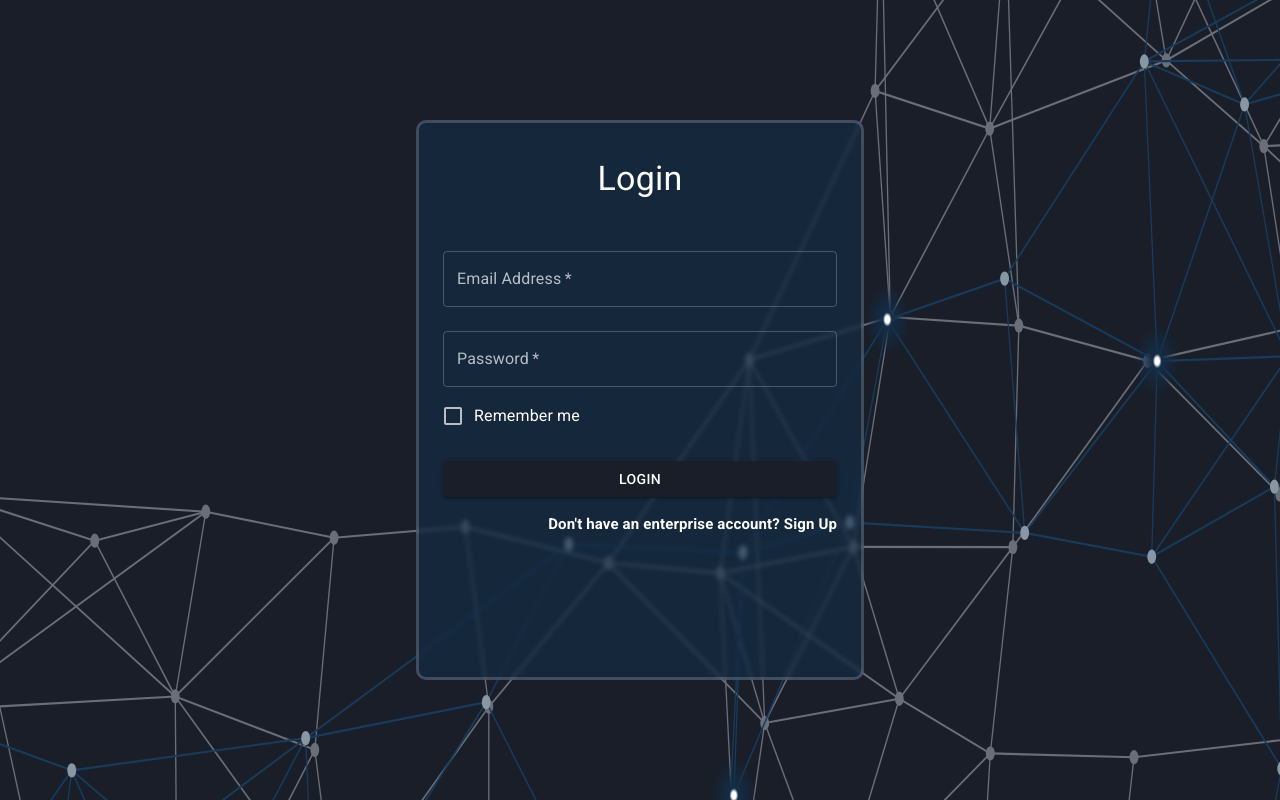
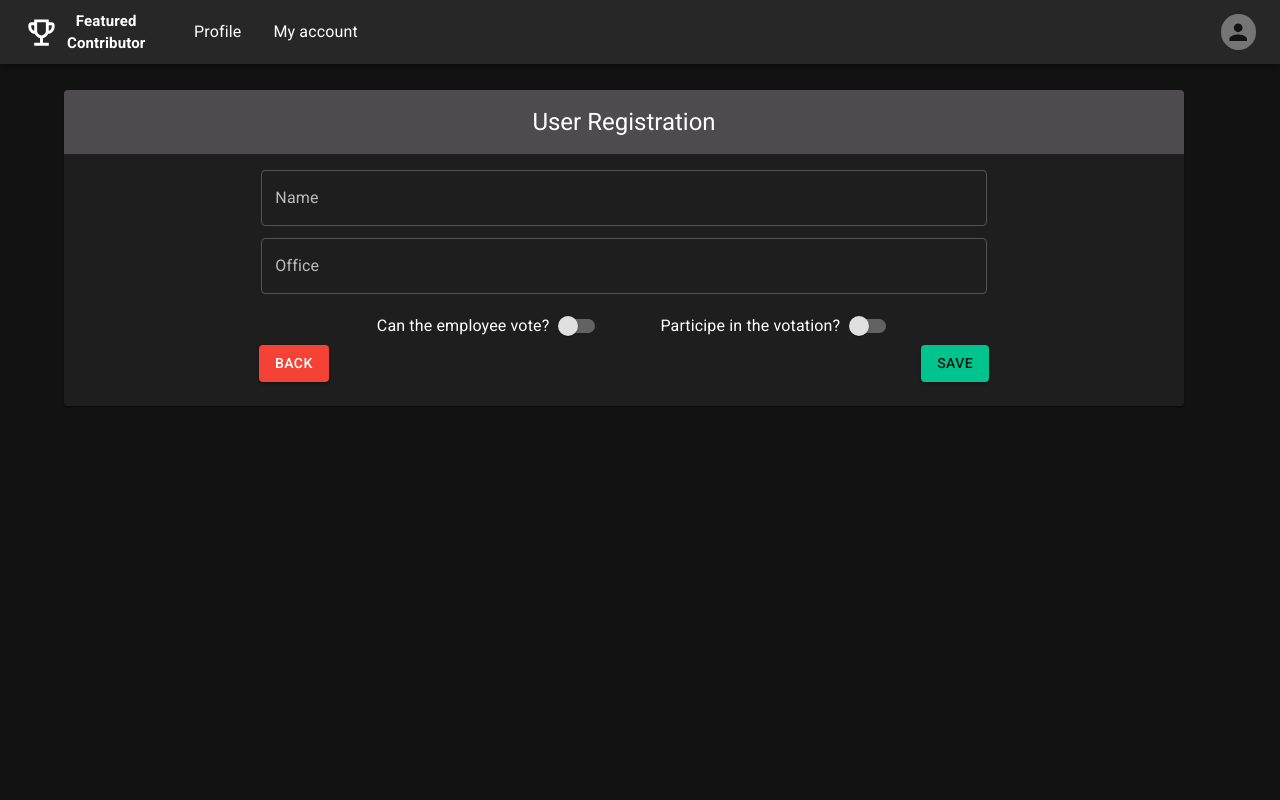
Before and after one commit to douglaszapelini/ProfessionalOfTheMonth, a React (Vite) app in the folder tcc-frontend/: page / in a window 1280 px wide. Built offline with nearby package versions, Linux system fonts and the light colour scheme.

Commit message:
Insert new page

```diff
--- a/tcc-frontend/src/App.tsx
+++ b/tcc-frontend/src/App.tsx
@@ -25,8 +25,8 @@ function App() {
     <ThemeProvider theme={darkTheme}>
       <CssBaseline/>
       <div className="App">
-        {/* <Account index={1} value={"1"}/> */}
-        <Login></Login>
+        <Account index={1} value={"1"}/>
+        {/* <Login></Login> */}
       </div>
     </ThemeProvider>
   )
--- a/tcc-frontend/src/components/MenuComponent.tsx
+++ b/tcc-frontend/src/components/MenuComponent.tsx
@@ -28,7 +28,7 @@ class MenuComponent extends Component<MenuComponentProps, MenuComponentState> {
         return (
             <AppBar>
                 <Toolbar >
-                    <Grid container direction="row" md={1.5}>
+                    <Grid container direction="row" xs={1.5}>
                         <Grid item sx={{display:'flex', alignItems: 'center'}}>
                             <EmojiEventsOutlinedIcon  sx={{fontSize:'35px'}}/>
                         </Grid>
@@ -41,7 +41,7 @@ class MenuComponent extends Component<MenuComponentProps, MenuComponentState> {
                             </Typography>
                         </Grid>
                     </Grid>
-                    <Grid container direction="row" md={8.5}>
+                    <Grid container direction="row" xs={8.5}>
                         <Grid item sx={{marginLeft:'0px'}}>
                             <MenuItem onClick={this.handleClose}>Profile</MenuItem>
                         </Grid>
@@ -49,7 +49,7 @@ class MenuComponent extends Component<MenuComponentProps, MenuComponentState> {
                             <MenuItem onClick={this.handleClose}>My account</MenuItem>
                         </Grid>
                     </Grid>
-                    <Grid container direction="row-reverse" md={2}>
+                    <Grid container direction="row-reverse" xs={2}>
                         <Grid item sx={{display:'flex', alignItems: 'center'}}>
                             <Avatar
                                 sx={{ width: '2.2rem', height: '2.2rem', cursor: 'pointer' }}
--- /dev/null
+++ b/tcc-frontend/src/components/UserForm.tsx
@@ -0,0 +1,135 @@
+import { Visibility, VisibilityOff } from "@mui/icons-material";
+import { Button, Card, CardContent, CardHeader, FormControl, FormControlLabel, Grid, IconButton, Input, InputAdornment, InputLabel, OutlinedInput, styled, Switch, TextField } from "@mui/material";
+import { Component } from "react";
+
+interface UserFormProps {
+    isRegistration: boolean;
+}
+
+interface UserFormState {
+    showPassword: boolean;
+}
+
+const CssTextField = styled(TextField)({
+    '& label.Mui-focused': {
+      color: 'white',
+    },
+    '& .MuiOutlinedInput-root': {
+      '&.Mui-focused fieldset': {
+        borderColor: 'white',
+      },
+    },
+  }
+);
+
+const CssFormControl= styled(FormControl)({
+    '& label.Mui-focused': {
+      color: 'white',
+    },
+    '& .MuiOutlinedInput-root': {
+      '&.Mui-focused fieldset': {
+        borderColor: 'white',
+      },
+    },
+  }
+);
+
+class UserForm extends Component<UserFormProps, UserFormState> {
+    constructor(props: UserFormProps) {
+        super(props);
+        this.state = { showPassword: false };
+    }
+
+    hundleShowPassword = () =>{
+        this.setState({showPassword: !this.state.showPassword});
+    }
+
+    render() {
+        return (
+            <Card sx={{maxWidth: '1120px', textAlign: 'center'}}>
+                <CardHeader title={this.props.isRegistration ? "User Registration" : "User Profile"} sx={{backgroundColor: '#4D4B4D'}}/>
+                <CardContent>
+                    <Grid container direction="row" alignItems="center" justifyContent="center">
+                        <Grid item xs={8} sx={{paddingBottom: '0.8rem'}}>
+                            <CssTextField
+                                fullWidth
+                                id="name-input"
+                                label="Name"
+                                variant="outlined"
+                            />
+                        </Grid>
+                        {/* CASO SEJA CADASTRO, NÃO MOSTRA O CAMPO DE SENHA */}
+                        {this.props.isRegistration &&
+                            <Grid item xs={8} sx={{paddingBottom: '0.8rem'}}>
+                                <CssTextField
+                                    fullWidth
+                                    id="office-input"
+                                    label="Office"
+                                    variant="outlined"
+                                />
+                            </Grid>
+                        }
+                        {/* CASO NÃO SEJA CADASTRO, MOSTRAR O CAMPO DE SENHA PARA ALTERAR
+                                                AJUSTAR DEPOIS
+                        */}
+                        {!this.props.isRegistration &&
+                            <Grid item xs={8} sx={{paddingBottom: '0.8rem'}}>
+                                <CssFormControl sx={{ width: '40%', marginRight:'2%' }} variant="outlined">
+                                    <InputLabel htmlFor="outlined-adornment-password">Password</InputLabel>
+                                    <OutlinedInput
+                                        id="password-input"
+                                        type={this.state.showPassword ? 'text' : 'password'}
+                                        autoComplete="current-password"
+                                        endAdornment={
+                                            <InputAdornment position="end">
+                                            <IconButton
+                                                aria-label="toggle password visibility"
+                                                onClick={this.hundleShowPassword}
+                                                edge="end"
+                                            >
+                                                {this.state.showPassword ? <VisibilityOff /> : <Visibility />}
+                                            </IconButton>
+                                            </InputAdornment>
+                                        }
+                                        label="Password"
+                                    />
+                                </CssFormControl>
+                                <CssTextField
+                                    sx={{ width: '58%'}}
+                                    id="office-input"
+                                    label="Office"
+                                    variant="outlined"
+                                />
+                            </Grid>
+                        }
+                        <Grid item xs={10}>
+                            <FormControlLabel
+                                value="isEligible"
+                                control={<Switch color="success" />}
+                                label="Can the employee vote?"
+                                labelPlacement="start"
+                                sx={{paddingRight:'3rem'}}
+                            />
+                            <FormControlLabel
+                                value="isElection"
+                                control={<Switch color="success" />}
+                                label="Participe in the votation?"
+                                labelPlacement="start"
+                            />
+                        </Grid>
+                        <Grid container alignItems="center" justifyContent="center" xs={10}>
+                            <Grid container direction="row" xs={5}>
+                                <Button sx={{marginLeft: '0.8rem'}} variant="contained" color="error">Back</Button>
+                            </Grid>
+                            <Grid container direction="row-reverse" xs={5}>
+                                <Button sx={{marginRight: '0.8rem'}} variant="contained" color="success">Save</Button>
+                            </Grid>
+                        </Grid>
+                    </Grid>
+                </CardContent>
+            </Card>
+        );
+    }
+}
+
+export default UserForm;
--- a/tcc-frontend/src/pages/Account.tsx
+++ b/tcc-frontend/src/pages/Account.tsx
@@ -5,7 +5,7 @@ import TabContext from '@mui/lab/TabContext';
 import TabList from '@mui/lab/TabList';
 import TabPanel from '@mui/lab/TabPanel';
 import { AppBar, Container, Toolbar } from '@mui/material';
-import CardAccountComponent from '../components/CardAccountComponent';
+import UserForm from '../components/UserForm';
 import MenuComponent from '../components/MenuComponent';
 
 interface AccountProps {
@@ -36,7 +36,7 @@ class Account extends Component<AccountProps, AccountState> {
                 <AppBar/>
                 <Toolbar/>
                 <Container fixed sx={{marginTop: '2%'}}>
-                    <CardAccountComponent></CardAccountComponent>
+                    <UserForm isRegistration={true}></UserForm>
                 </Container>
             </Box>
         );
```
Also changed, not shown: tcc-frontend/src/components/CardAccountComponent.tsx (deleted, +0 -35 lines), tcc-frontend/src/data/MenuItems.tsx (+8 -7 lines).
